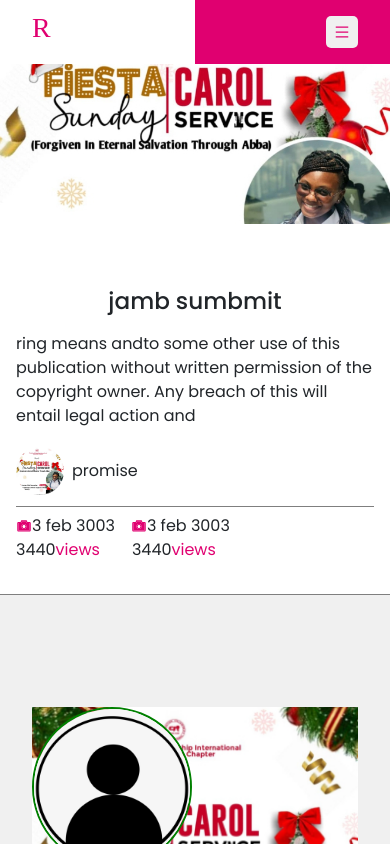
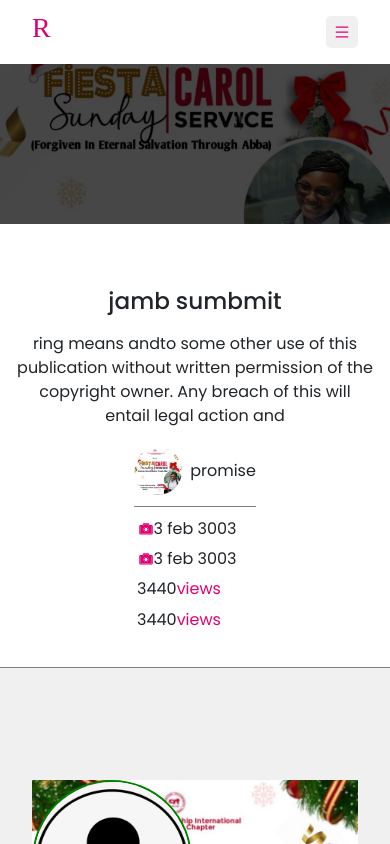
Before and after one commit to Promiseejiro/Rerha, a React (Create React App) app: page /design/1 in a window 390 px wide. Shown: the top 844 px of the page. Built offline with nearby package versions, Linux system fonts and the light colour scheme; no server answers; a web font is replaced by a local one.

Commit message:
new commit

```diff
--- a/src/Pages/admin-page/admin-page.js
+++ b/src/Pages/admin-page/admin-page.js
@@ -160,7 +160,15 @@ const AdminPage = () => {
     const nameBottom = nameref.current.getBoundingClientRect().bottom;
     const nameWidth = nameref.current.getBoundingClientRect().width;
     const nameHeight = nameref.current.getBoundingClientRect().height;
-
+    if (
+      touchPoint.x < window.innerWidth &&
+      touchPoint.y < relativeContainer.current.getBoundingClientRect().bottom
+    ) {
+    }
+    if (
+      touchPoint.x < window.innerWidth &&
+      touchPoint.y < relativeContainer.current.getBoundingClientRect().bottom
+    ) {
       if (changeBoxSize.right) {
         const dx = touchPoint.x - left;
         const newWidth = touchPoint.x - right + width;
@@ -223,14 +231,12 @@ const AdminPage = () => {
           nameLeft: touchPoint.x - left - nameWidth / 2,
           bottomNameResizerLeft: touchPoint.x - left - nameWidth / 2,
           bottomNameResizerTop: touchPoint.y - top,
-        rightNameResizerRight: touchPoint.x - left + nameWidth - nameWidth / 2,
+          rightNameResizerRight:
+            touchPoint.x - left + nameWidth - nameWidth / 2,
           rightNameResizerTop: touchPoint.y - top - nameConHeigth,
           cursor: "move",
         });
         console.log("moving");
-      console.log(touchPoint.x, window.innerWidth);
-      console.log((touchPoint.x / window.innerWidth) * 100);
-      console.log((touchPoint.x / window.innerWidth) * 100);
       }
 
       if (changeBoxSize.nameRight) {
@@ -249,6 +255,18 @@ const AdminPage = () => {
           bottomNameResizerTop: touchPoint.y - top - 31,
           newNameHeight: touchPoint.y - nameBottom + nameHeight,
           rightNameResizerHeight: touchPoint.y - nameBottom + nameHeight,
+        });
+      }
+    } else {
+      setPosition({
+        ...position,
+        left: touchPoint.x - left,
+        top: touchPoint.y - top,
+        reightResizerLeft: touchPoint.x - left,
+        rightResizerTop: touchPoint.y - top,
+        bottomResizerTop: touchPoint.y - top,
+        bottomResizerLeft: touchPoint.x - left,
+        cursor: "move",
       });
     }
   };
@@ -523,7 +541,11 @@ const AdminPage = () => {
               onTouchEnd={mouseUp}
             ></div>
           </div>
-          <div>
+          <div
+            style={{
+              padding: "1rem",
+            }}
+          >
             <Input
               icon={null}
               type="name"
--- a/src/Pages/public-design/public-design.css
+++ b/src/Pages/public-design/public-design.css
@@ -13,6 +13,24 @@
   position: relative;
   margin-top: 4em;
   overflow: hidden;
+}
+
+.barner-creator-and-design-discription-overlay {
+  position: absolute;
+  top: 4rem;
+  left: 0;
+  width: 100%;
+  height: 10em;
+  background-color: rgba(0, 0, 0, 0.9);
+  opacity: 0.8;
+  z-index: 2;
+}
+
+.tryy {
+  display: flex;
+  justify-content: space-around;
+  align-items: center;
+  flex-direction: column;
 }
 
 .design-discription-heading-posted-user {
@@ -47,7 +65,7 @@
 }
 
 .design-discription-content p {
-  /* text-align: center; */
+  text-align: center;
   padding: 0.5em 0;
 }
 
@@ -61,22 +79,26 @@
 
 .design-discription-time-container {
   display: flex;
-  align-items: center;
+  flex-direction: column;
+  justify-content: center;
 }
 .design-discription-time-container > div {
   display: flex;
   align-items: center;
   margin-right: 1em;
+  padding: 0.2em;
 }
 
 .design-discription-view {
   display: flex;
-  align-items: center;
+  flex-direction: column;
+  justify-content: center;
 }
 .design-discription-view > div {
   display: flex;
   align-items: center;
   margin-right: 2em;
+  padding: 0.2em;
 }
 
 .screen-Shot {
@@ -231,8 +253,10 @@
     right: 2rem;
   }
 
-  .design-image-setup  {
+  .design-image-setup {
     width: 30em;
   }
-
+  .tryy {
+    flex-direction: row;
+  }
 }
--- a/src/Pages/public-design/public-design.js
+++ b/src/Pages/public-design/public-design.js
@@ -124,8 +124,9 @@ const PublicDesign = () => {
           </div>
         }
       />
-
+      {design.map((item) => (
         <div className="barner-creator-and-design-discription">
+          <div className="barner-creator-and-design-discription-overlay"></div>
           <div className="design-discription-container">
             <div className="design-discription-img"></div>
             <div className="design-discription-content">
@@ -134,14 +135,14 @@ const PublicDesign = () => {
               </div>
               <p>
                 ring means andto some other use of this publication without
-              written permission of the copyright owner. Any breach of this will
-              entail legal action and
+                written permission of the copyright owner. Any breach of this
+                will entail legal action and
               </p>
+              <div className="tryy">
                 <div className="design-discription-heading-posted-user">
                   <img src={image} />
                   <div>
                     <p>promise</p>
-                {/* <p>Organizer</p> */}
                   </div>
                 </div>
                 <div className="design-discription-time-container">
@@ -187,6 +188,8 @@ const PublicDesign = () => {
               </div>
             </div>
           </div>
+        </div>
+      ))}
       <div className="public-design-setup">
         <div className="design-image-setup" ref={screenShotRef}>
           {design.map((item, index) => (
--- a/src/components/header/header.css
+++ b/src/components/header/header.css
@@ -20,7 +20,7 @@
 .hompage-flex-2 {
   width: 100%;
   height: 100%;
-  background-color: #E00070;
+  background-color: #fff;
 }
 
 .header-content {
--- a/src/components/magnifier/magnifier.js
+++ b/src/components/magnifier/magnifier.js
@@ -43,7 +43,7 @@ function ImageMagnifier({
           style={{
             position: "relative",
             width: "100%",
-            border:'2px solid red'
+
           }}
           ref={relativConRef}
           onTouchMove={(e) => {
--- a/src/utils/data.js
+++ b/src/utils/data.js
@@ -78,22 +78,30 @@ export const userDesktopNavData = [
 export const procedureData = [
   {
     icon: <BsCardImage className="procedure-icon" />,
-    text: "ring  means andto some other use of this publication) without written permission of the copyright owner. Any breach of this will entail legal action and ",
+    text: "Sign up and login user dashboard",
   },
   {
     icon: <GiResize className="procedure-icon" />,
-    text: "ring  means andto some other use of this publication) without written permission of the copyright owner. Any breach of this will entail legal action and ",
+    text: "Upload a frame",
   },
   {
     icon: <BiColorFill className="procedure-icon" />,
-    text: "ring  means andto some other use of this publication) without written permission of the copyright owner. Any breach of this will entail legal action and ",
+    text: "Resize and position defaul avarta",
   },
   {
     icon: <AiOutlineFontSize className="procedure-icon" />,
-    text: "ring  means andto some other use of this publication) without written permission of the copyright owner. Any breach of this will entail legal action and ",
+    text: "input first color or chosose your preferred color ",
   },
   {
     icon: <MdOutlineDataUsage className="procedure-icon" />,
-    text: "ring  means andto some other use of this publication) without written permission of the copyright owner. Any breach of this will entail legal action and ",
+    text: "Input font size or adjust size",
+  },
+  {
+    icon: <MdOutlineDataUsage className="procedure-icon" />,
+    text: "Click on generate button to generate frame URL",
+  },
+  {
+    icon: <MdOutlineDataUsage className="procedure-icon" />,
+    text: "Congratulation",
   },
 ];
```
Lines whose indentation alone changed are shown as unchanged.
